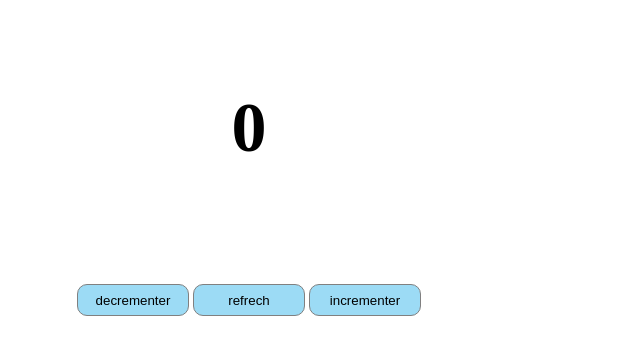
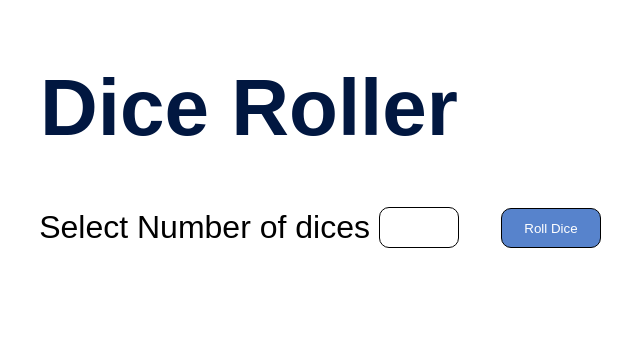
Before and after one commit to AnisHr77/diceroller_js, a website: page index.html in a window 1280 px wide. Shown: the whole page, without its empty margins (391-1031 px from the left). Drawn offline with Linux system fonts and the light colour scheme.

Commit message:
Add files via upload

```diff
--- a/index.css
+++ b/index.css
@@ -1,25 +1,42 @@
-#buttons{
-    margin:auto;
+#container{
     justify-content: center;
-    text-align: center;
-    position: relative;
-    top:10rem;
+    align-items: center;
+    display: flex;
+    flex-direction: column;
 }
-#num {
-    margin:auto;
-    justify-content: center;
-    text-align: center;
-    position: relative;
-    top:5rem;
-    font-size: 70px;
-    font-weight: bold;
+h1{
+    font-family: Arial, Helvetica, sans-serif;
+    font-size: 5rem;
+    color: rgb(1, 23, 64);
 
 }
-#decrementer , #incrementer  , #refrech{
-    background-color: rgba(76, 190, 237, 0.55);
-    width: 7rem;
-    height: 2rem;
-    border: gray solid 1px;
+label , input{
+    font-family: Arial, Helvetica, sans-serif;
+    font-size: 2rem;
+}
+input{
+    text-align: center;
     border-radius: 10px;
-    cursor: pointer;
+    border: black solid 1px;
 }
+#btn {
+    position: absolute;
+    right: 18rem;
+    top: 13rem;
+    background-color: #5783cc;
+    color: white;
+    width: 100px;
+    height: 40px;
+    border-radius: 10px;
+    border:black solid 1px ;
+}
+#btn:hover{
+    background-color: rgb(76, 190, 237);
+}
+#btn:active{
+background-color: rgba(87, 131, 204, 0.49);
+}
+#images-result img{
+    width: 100px;
+    height: 100px;
+}
--- a/index.html
+++ b/index.html
@@ -2,20 +2,31 @@
 <html lang="en">
 <head>
     <meta charset="UTF-8">
-    <title>Counter</title>
+    <title>Title</title>
     <link rel="stylesheet" href="index.css">
-
 </head>
 <body>
+<div id="container">
+    <h1> Dice Roller </h1>
+    <label> Select Number of dices
+
+        <input id="numberOfDices" type="number" min=1 max="6" >
+
+    </label>
+                <button id="btn" onclick="rollDice()">Roll Dice</button>
+
+</div>
 
 
-    <h1 id="num">0</h1>
-<br> <br>
-    <div id="buttons">
-<button id ="decrementer">decrementer</button>
-<button id ="refrech">refrech</button>
-<button id ="incrementer">incrementer</button>
-    </div>
-    <script src="index.js"></script>
+<div id="text-result"></div>
+<div id="images-result">
+
+</div>
+
+
+
+
+
+<script src="index.js"></script>
 </body>
 </html>
--- a/index.js
+++ b/index.js
@@ -1,19 +1,20 @@
-const increment = document.getElementById('incrementer');
-const decrementer = document.getElementById('decrementer');
-const refrech = document.getElementById('refrech');
-counter=document.getElementById('num');
-let count = 0 ;
+function rollDice(){
+    const numberOfDices = document.getElementById("numberOfDices").value;
+    const textResult = document.getElementById("text-result");
+    const images = document.getElementById("images-result");
 
-increment.onclick = function () {
-    count++;
-    counter.textContent = count;
+    const ruslts = [] ;
+    const rusltimg = [] ;
+
+
+    for (let i = 0; i < numberOfDices; i++)
+    {
+        const random = Math.floor(Math.random() * 6)+1;
+        ruslts.push(random) ;
+
+        rusltimg.push(`<img src ="../dice_images/${random}.png">`) ;
+
+    }
+    textResult.textContent=` La resultat de roller : ${ruslts.join(",")}` ;
+    images.innerHTML= rusltimg.join('') ;
 }
-refrech.onclick = function () {
-    count=0;
-    counter.textContent = count;
-}
-decrementer.onclick = function () {
-    count--;
-    counter.textContent = count;
-}
-console.log("this is for github");
--- a/modules.xml
+++ b/modules.xml
@@ -2,7 +2,7 @@
 <project version="4">
   <component name="ProjectModuleManager">
     <modules>
-      <module fileurl="file://$PROJECT_DIR$/.idea/Counter.iml" filepath="$PROJECT_DIR$/.idea/Counter.iml" />
+      <module fileurl="file://$PROJECT_DIR$/.idea/Dice.iml" filepath="$PROJECT_DIR$/.idea/Dice.iml" />
     </modules>
   </component>
 </project>
```
Also changed, not shown: workspace.xml (+35 -22 lines), 1 other file.
